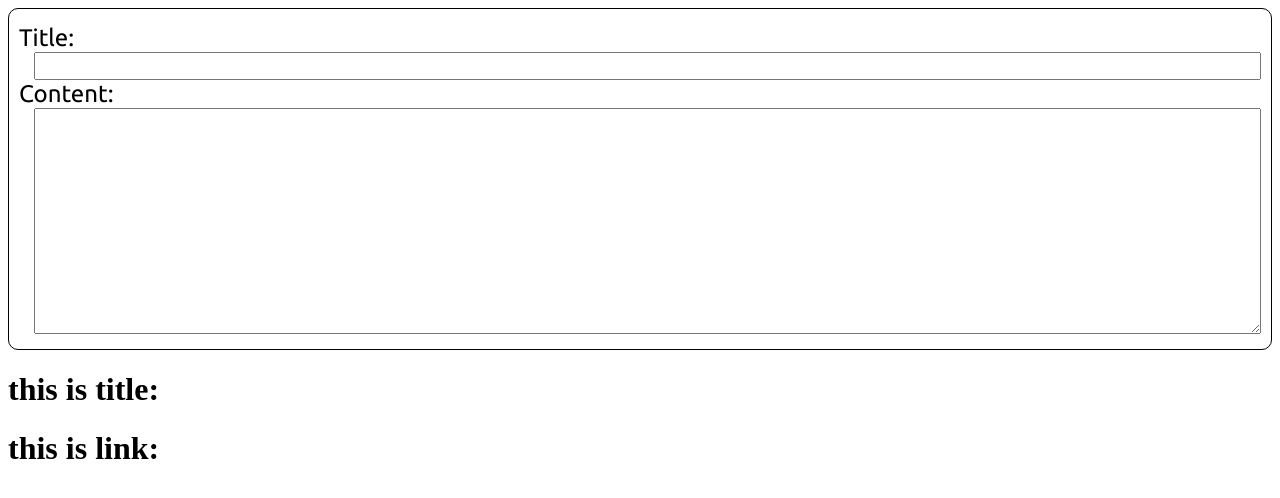
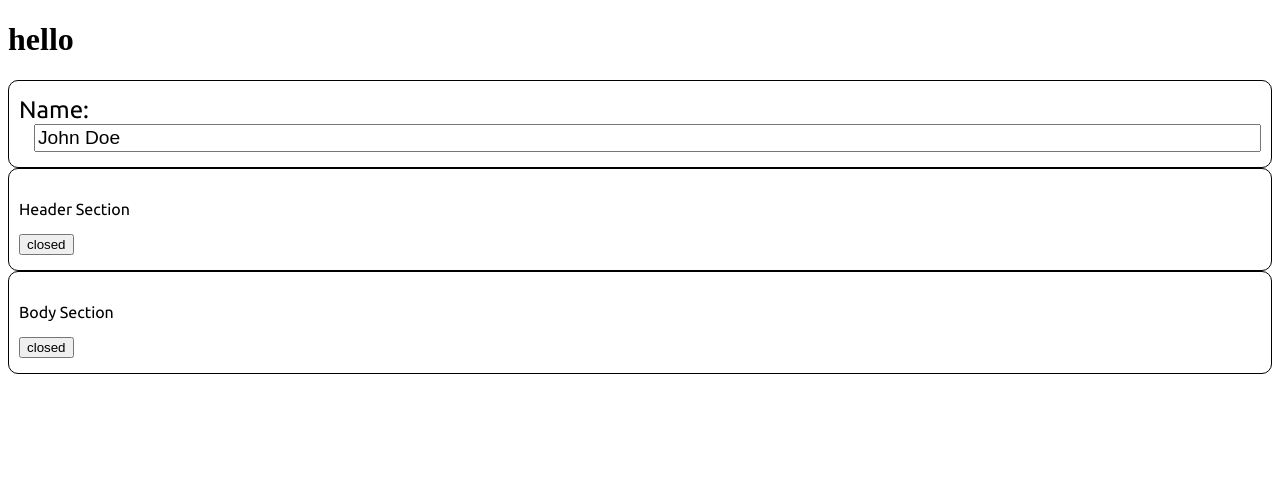
Before and after one commit to aliflikescoding/react-cv-application, a React (Vite) app in the folder app/: page / in a window 1280 px wide. Shown: the top 498 px of the page. Built offline with nearby package versions, Linux system fonts and the light colour scheme.

Commit message:
Move Header State to App

```diff
--- a/app/src/App.jsx
+++ b/app/src/App.jsx
@@ -1,30 +1,92 @@
 import "./App.scss";
-import BodyInput from "./components/BodyInput";
+import initialUserInfo from "./data";
 import { useState } from "react";
+// import BodyContent from "./components/BodyContent";
+import HeaderSection from "./components/HeaderSection";
+import BodySection from "./components/BodySection";
+import Name from "./components/Name";
 
 function App() {
-  const [titleValue, setTitleValue] = useState("");
-  const [contentValue, setcontentValue] = useState("");
+  const [newData, setNewData] = useState(initialUserInfo);
+  const [localKey, setLocalKey] = useState(3);
 
-  const handleTitleChange = (e) => {
-    setTitleValue(e.target.value);
-  };
+  function onClickNameChange(value) {
+    setNewData({
+      ...newData,
+      name: value,
+    });
+  }
 
-  const handleLinkChange = (e) => {
-    setcontentValue(e.target.value);
-  };
+  function onTitleChange(key, value) {
+    setNewData({
+      ...newData,
+      headerSection: {
+        ...newData.headerSection,
+        [key]: {
+          ...newData.headerSection[key],
+          headerTitle: value,
+        },
+      },
+    });
+  }
+
+  function onLinkChange(key, value) {
+    setNewData({
+      ...newData,
+      headerSection: {
+        ...newData.headerSection,
+        [key]: {
+          ...newData.headerSection[key],
+          headerLink: value,
+        },
+      },
+    });
+  }
+
+  function addNewSection() {
+    setNewData({
+      ...newData,
+      headerSection: {
+        ...newData.headerSection,
+        [localKey]: {
+          headerId: localKey,
+          headerTitle: "",
+          headerLink: "",
+        },
+      },
+    });
+    setLocalKey(localKey + 1);
+  }
+
+  function deleteSection(key) {
+    setNewData({
+      ...newData,
+      headerSection: Object.keys(newData.headerSection)
+        .filter((k) => k !== key)
+        .reduce((obj, k) => {
+          obj[k] = newData.headerSection[k];
+          return obj;
+        }, {}),
+    });
+  }
 
   return (
     <>
-      <BodyInput
-        TitleInput={titleValue}
-        onChangeTitle={handleTitleChange}
-        contentInput={contentValue}
-        onChangeInput={handleLinkChange}
+      <h1>hello</h1>
+      <Name
+        data={newData}
+        onChangeFunction={(event) => {
+          onClickNameChange(event.target.value);
+        }}
       />
-
-      <h1>this is title: {titleValue}</h1>
-      <h1>this is link: {contentValue}</h1>
+      <HeaderSection
+        data={newData}
+        onTitleChange={onTitleChange}
+        onLinkChange={onLinkChange}
+        addNewSection={addNewSection}
+        deleteSection={deleteSection}
+      />
+      <BodySection data={newData} />
     </>
   );
 }
--- a/app/src/components/HeaderContent.jsx
+++ b/app/src/components/HeaderContent.jsx
@@ -2,65 +2,9 @@ import "./HeaderContent.scss";
 import "../sass/fonts.scss";
 import "./HeaderInput";
 import HeaderInput from "./HeaderInput";
-import { useState } from "react";
 
-function HeaderContent({ data }) {
-  const [newData, setNewData] = useState(data);
-  const [localKey, setLocalKey] = useState(3);
-  const headerSection = newData.headerSection;
-
-  function onTitleChange(key, value) {
-    setNewData({
-      ...newData,
-      headerSection: {
-        ...newData.headerSection,
-        [key]: {
-          ...newData.headerSection[key],
-          headerTitle: value,
-        },
-      },
-    });
-  }
-
-  function onLinkChange(key, value) {
-    setNewData({
-      ...newData,
-      headerSection: {
-        ...newData.headerSection,
-        [key]: {
-          ...newData.headerSection[key],
-          headerLink: value,
-        },
-      },
-    });
-  }
-
-  function addNewSection() {
-    setNewData({
-      ...newData,
-      headerSection: {
-        ...newData.headerSection,
-        [localKey]: {
-          headerId: localKey,
-          headerTitle: "",
-          headerLink: "",
-        },
-      },
-    });
-    setLocalKey(localKey + 1);
-  }
-
-  function deleteSection(key) {
-    setNewData({
-      ...newData,
-      headerSection: Object.keys(headerSection)
-        .filter((k) => k !== key)
-        .reduce((obj, k) => {
-          obj[k] = headerSection[k];
-          return obj;
-        }, {}),
-    });
-  }
+function HeaderContent({ data, onTitleChange, onLinkChange, addNewSection, deleteSection }) {
+  const headerSection = data.headerSection;
 
   return (
     <div className="header-content">
--- a/app/src/components/HeaderSection.jsx
+++ b/app/src/components/HeaderSection.jsx
@@ -3,7 +3,7 @@ import "../sass/fonts.scss";
 import { useState } from "react";
 import HeaderContent from "./HeaderContent";
 
-function HeaderSection({ data }) {
+function HeaderSection({ data, onTitleChange, onLinkChange, addNewSection, deleteSection }) {
   const [status, setStatus] = useState(false);
 
   function onClick() {
@@ -14,10 +14,21 @@ function HeaderSection({ data }) {
     <div className="input font-ubuntu">
       <div className="header-section">
         <p>Header Section</p>
-        <button onClick={onClick}>{status ? "open" : "closed"}</button>
+        <button onClick={onClick}>{status ? 'open' : 'closed'}</button>
       </div>
-      {status ? <HeaderContent data={data} /> : ""}
+      {status ? (
+        <HeaderContent
+          data={data}
+          onTitleChange={onTitleChange}
+          onLinkChange={onLinkChange}
+          addNewSection={addNewSection}
+          deleteSection={deleteSection}
+        />
+      ) : (
+        ''
+      )}
     </div>
   );
 }
+
 export default HeaderSection;
```
